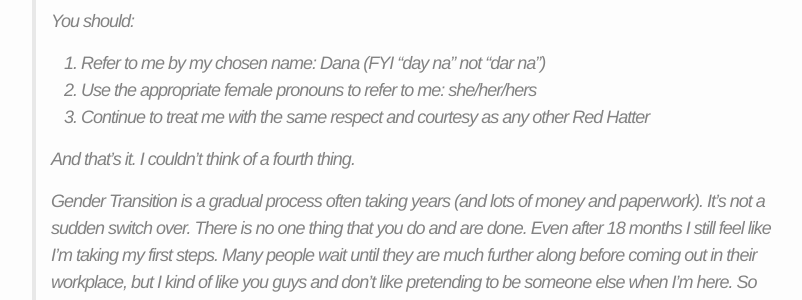
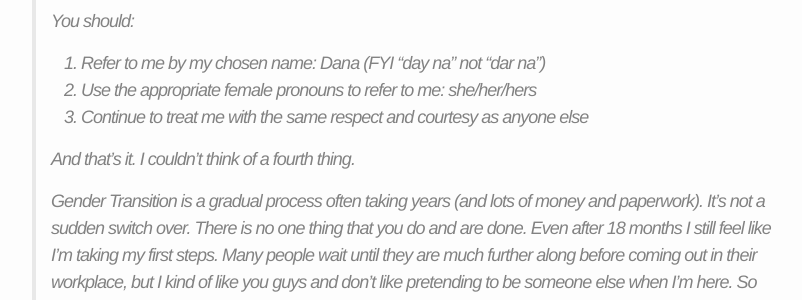
Before and after one commit to dmison/dmison.github.io, a Jekyll site: the page built from _posts/2017-07-19-coming-out-at-work.markdown, in a window 1280 px wide and 900 px high, scrolled down 1452 px. Shown: the part 153-453 px from the top of the window, without its empty margins (238-1040 px from the left). Built offline with Jekyll 4.4.1, drawn with Linux system fonts in a browser that asks for light colours.

Commit message:
hmmm late redaction

```diff
--- a/_posts/2017-07-19-coming-out-at-work.markdown
+++ b/_posts/2017-07-19-coming-out-at-work.markdown
@@ -48,7 +48,7 @@ The complete email with some redactions of names etc is below.  If you are tryin
 > You should:
 > 1. Refer to me by my chosen name: Dana (FYI “day na” not “dar na”)
 > 2. Use the appropriate female pronouns to refer to me: she/her/hers
-> 3. Continue to treat me with the same respect and courtesy as any other Red Hatter
+> 3. Continue to treat me with the same respect and courtesy as anyone else
 >
 > And that's it. I couldn't think of a fourth thing.
 >
```
